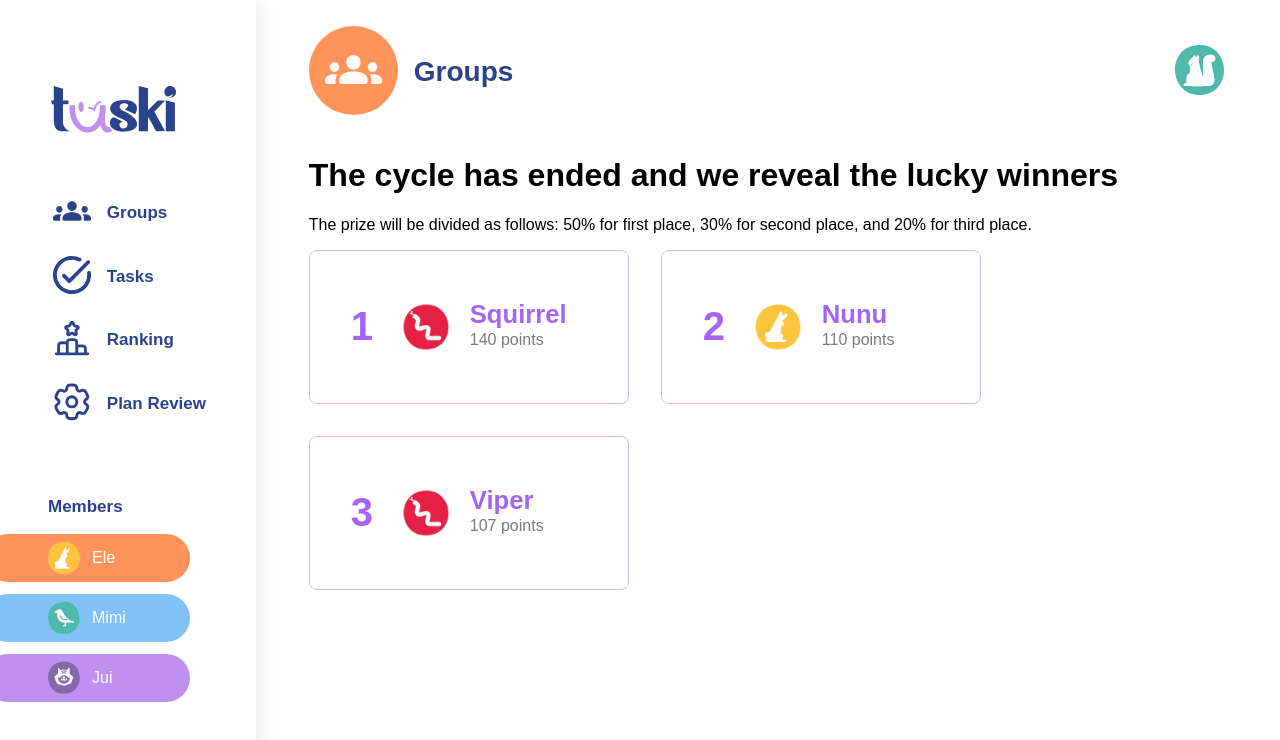
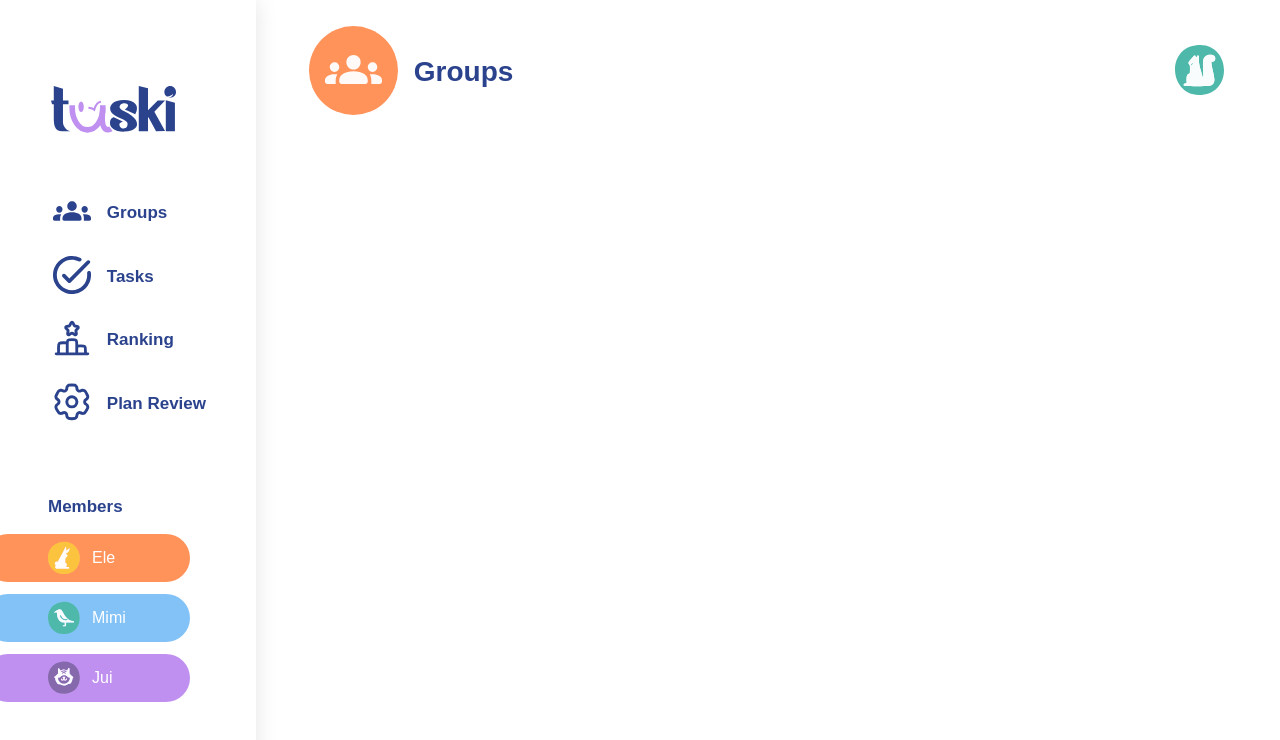
Before and after one commit to NikSala10/TaskiProject, a React (Vite) app: page / in a window 1280 px wide. Shown: the top 740 px of the page. Built offline with nearby package versions, Linux system fonts and the light colour scheme.

Commit message:
feat(groups): Group correction

```diff
--- a/src/pages/Groups/Groups.tsx
+++ b/src/pages/Groups/Groups.tsx
@@ -1,7 +1,6 @@
-import CardPoint from "../../components/CardPoints/CardPoint";
+
 import { useSetPageInfo } from "../../hook/UseSetPage";
-import RabitIcon from "../../assets/Conejo.png";
-import ViperIcon from "../../assets/Serpiente.png";
+
 
 
 const Groups = () => {
@@ -9,16 +8,7 @@ const Groups = () => {
 
   return (
     <>
-    <div className="header-group">
-      <h1>The cycle has ended and we reveal the lucky winners</h1>
-      <p>The prize will be divided as follows: 50% for first place, 30% for second place, and 20% for third place.</p>
-    </div>
 
-    <div className="ranking-page">
-      <CardPoint position={1} name="Squirrel" points={140} icon={ViperIcon}  />
-      <CardPoint position={2} name="Nunu" points={110} icon={RabitIcon} />
-      <CardPoint position={3} name="Viper" points={107} icon={ViperIcon}  />
-    </div>
     </>
 
   );
```
